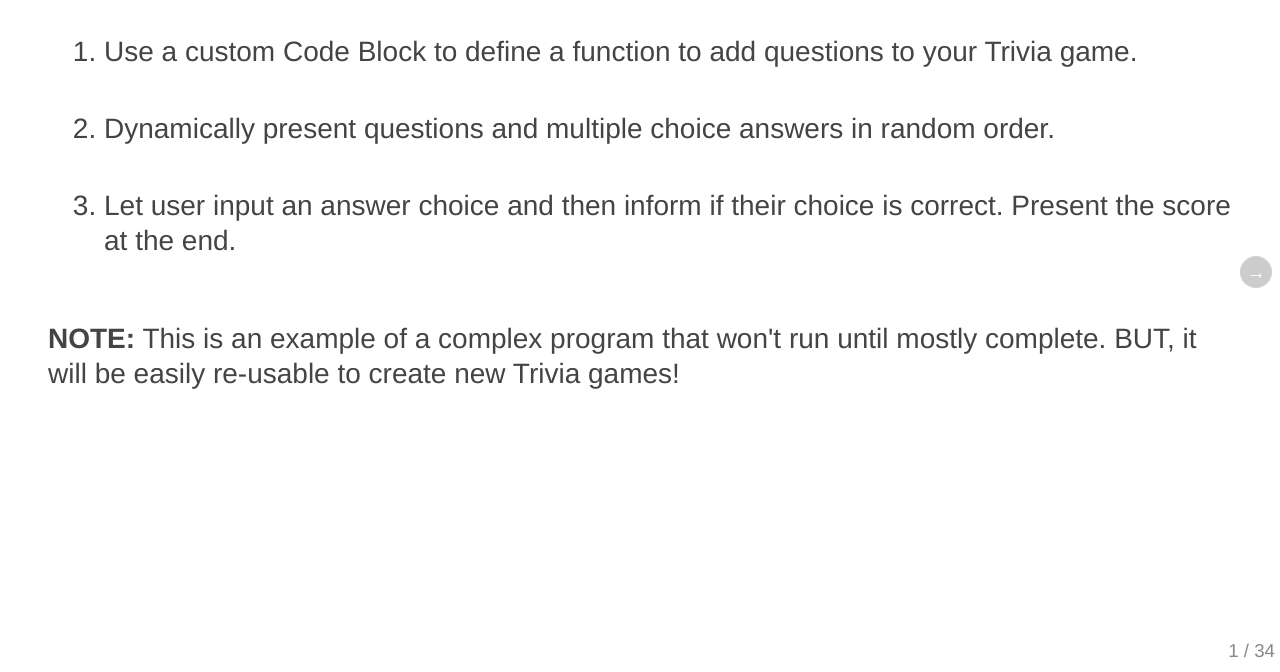
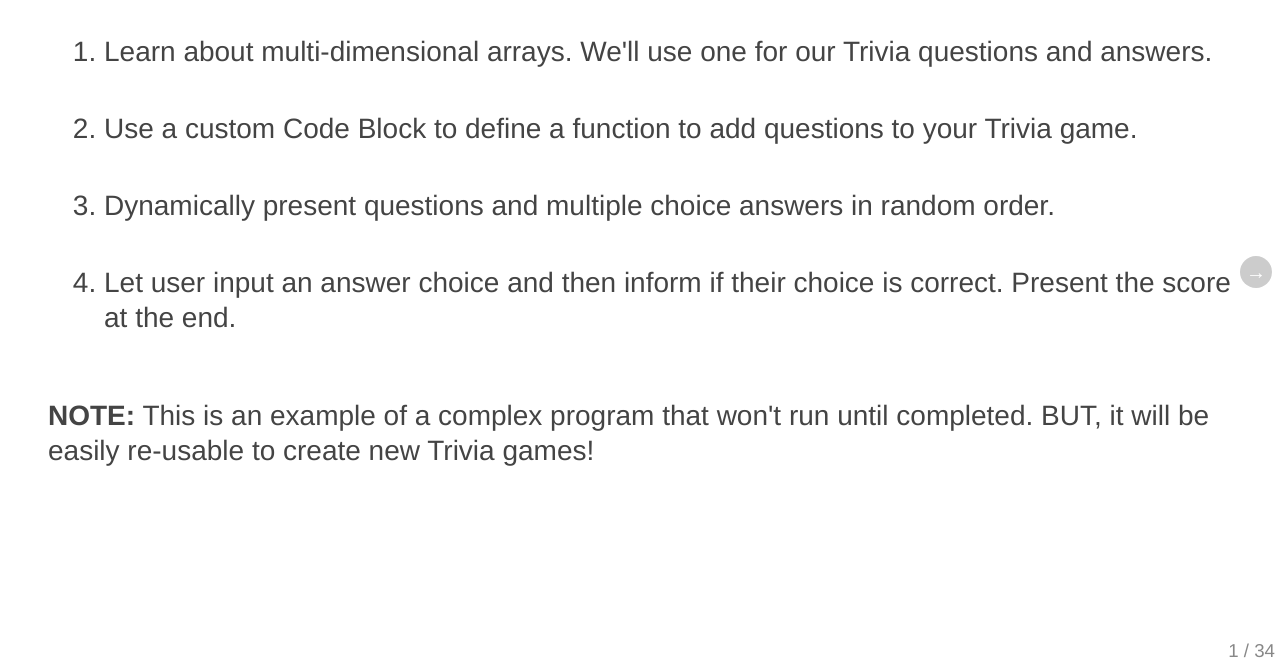
Before and after one commit to kflores/kflores.github.io, a plain HTML site: page coderdojo-indigo/presentations/prj_trivia_game/index.html in a window 1280 px wide. Shown: the part 128-800 px from the top of the page. Drawn offline with Linux system fonts and the light colour scheme.

Commit message:
Trivia project - minor copy tweaks
Trivia project - minor copy tweaks

```diff
--- a/coderdojo-indigo/presentations/prj_trivia_game/index.html
+++ b/coderdojo-indigo/presentations/prj_trivia_game/index.html
@@ -42,6 +42,9 @@
       <h2>Trivia Game using Arrays</h2>
       <ol>
         <li>
+          <p>Learn about multi-dimensional arrays.  We'll use one for our Trivia questions and answers.</p>
+        </li>
+        <li>
           <p>Use a custom Code Block to define a function to add questions to your Trivia game.</p>
         </li>
         <li>
@@ -52,7 +55,7 @@
         </li>
       </ol>
 
-      <p><strong>NOTE:</strong> This is an example of a complex program that won't run until mostly complete.  BUT, it will be easily re-usable to create new Trivia games!</p>
+      <p><strong>NOTE:</strong> This is an example of a complex program that won't run until completed.  BUT, it will be easily re-usable to create new Trivia games!</p>
     </section>
 
 
@@ -90,7 +93,7 @@ scores = (92, 78, 83, 65)</code></pre>
       <h2>Trivia Array</h2>
       <ol>
         <li>
-          <p>We're going to use this 2-dimensional array in our Trivia game:</p>
+          <p>We're going to use questions and answers from this 2-dimensional array in our Trivia game:</p>
         </li>
         <img src="images/03_trivia_array_1.png" alt="trivia-array">
       </ol>
```
